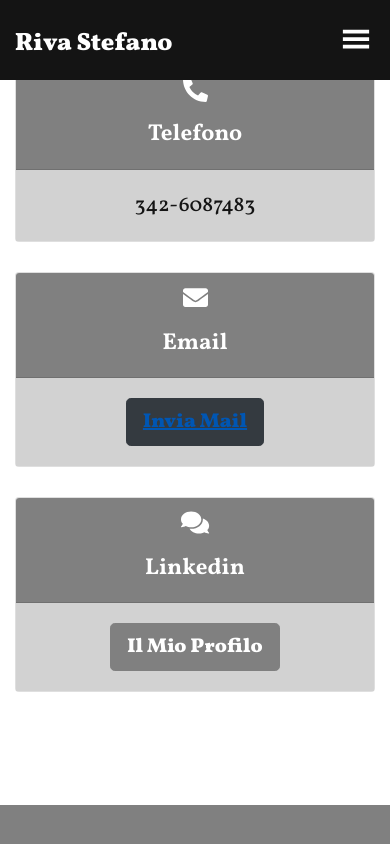
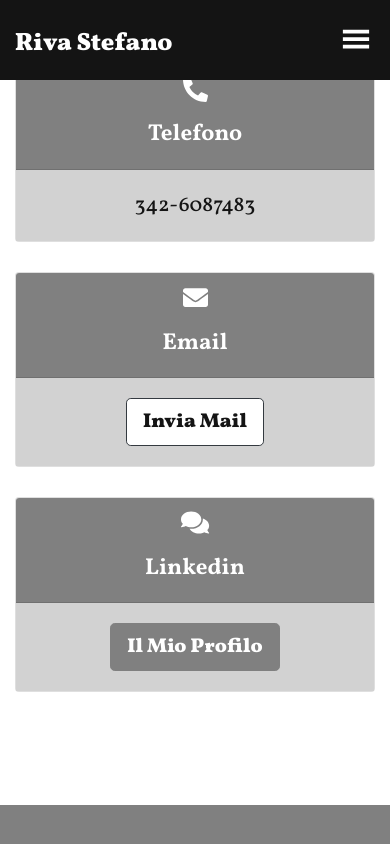
Before and after one commit to StefanoRiva/MyPersonalPortfolioWebsite, a React (Create React App) app: page / in a window 390 px wide. In both pictures the pointer is over the link "Invia Mail". Shown: the part 3595-4439 px from the top of the page. Built offline with nearby package versions, Linux system fonts and the light colour scheme.

Commit message:
Fix Buttons On smartphone

```diff
--- a/src/components/Contact/Contact.module.css
+++ b/src/components/Contact/Contact.module.css
@@ -42,11 +42,10 @@
     text-decoration: none;
 }
 
-@media (hover: hover) {
-    .a:hover{
+.a:hover, .a:active{
     text-decoration: none;
     color: inherit;
-}}
+}
 
 .Button{
  font-family: 'Vollkorn', serif;
@@ -55,12 +54,11 @@
  border-color: grey;
 }
 
-@media (hover: hover) {
-    .Button:hover{
+.Button:hover, .Button:active{
         background-color:#fff;
         color:#141414;
     }
-}
+
 
 
 
--- a/src/components/Home/Home.module.css
+++ b/src/components/Home/Home.module.css
@@ -27,12 +27,11 @@
     text-decoration: none;
 }
 
-@media (hover: hover) {
-    .a:hover{
+.a:hover, .a:active{
     text-decoration: none;
     color: inherit;
 }
-}
+
 
 .button{
     text-align: center;
@@ -47,7 +46,7 @@
 
 }
 
-.Button:hover{
+.Button:hover, .a:active{
 
     background-color:#fff;
     color:#141414;
```
